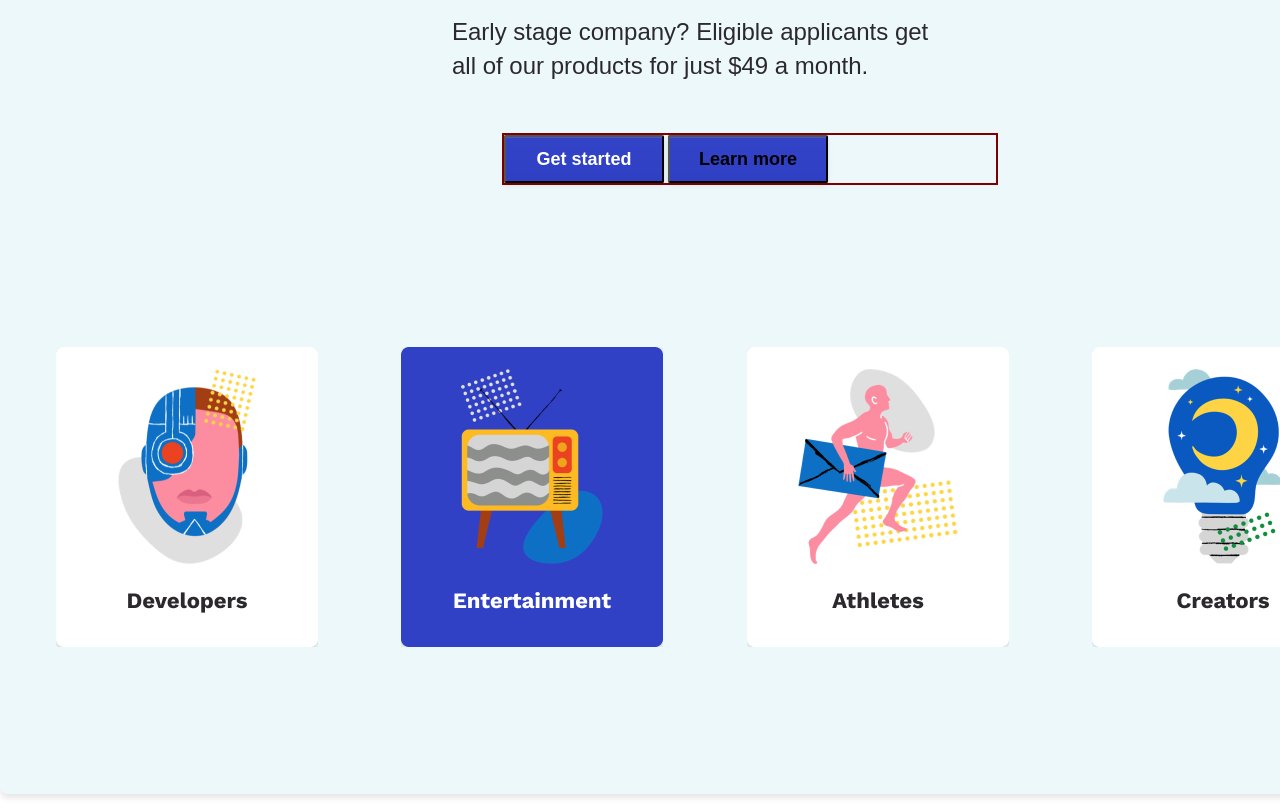
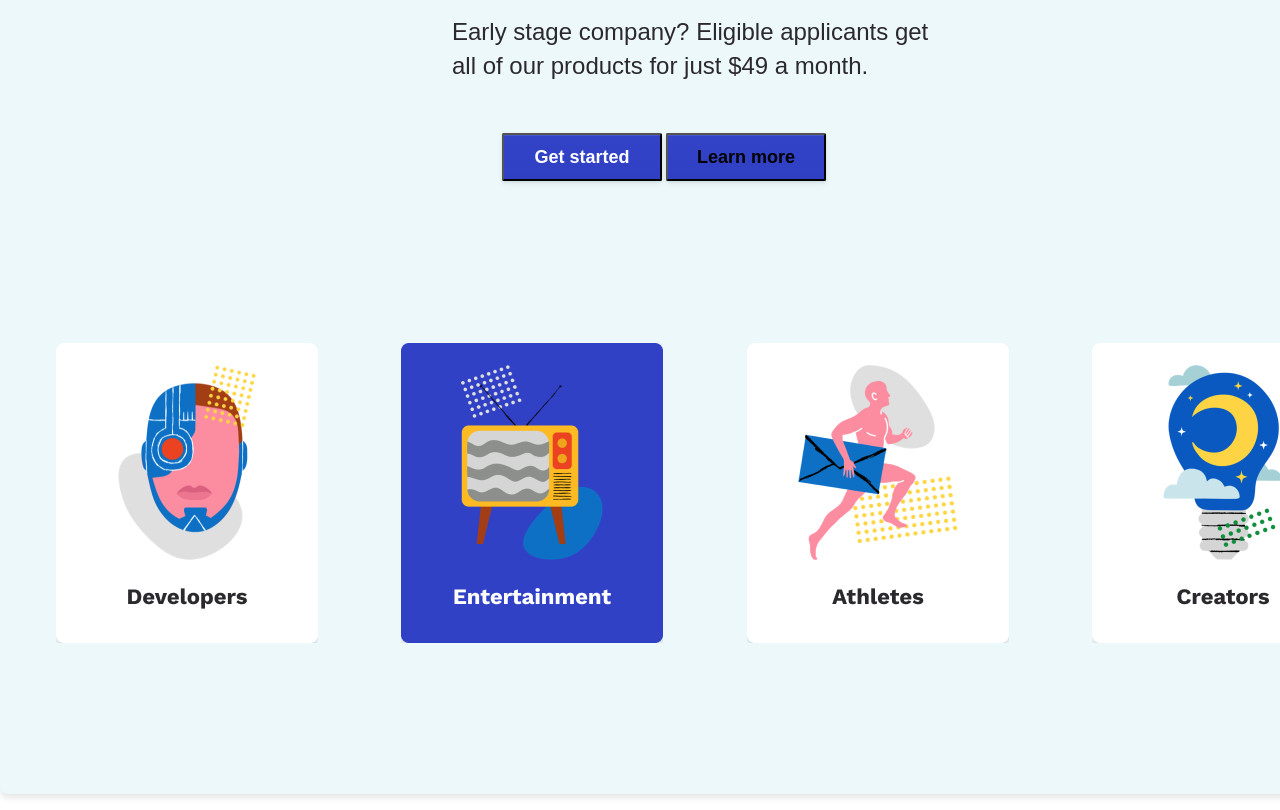
Before and after one commit to Dr-Wnd/Project5, a plain HTML site: page index.html in a window 1280 px wide. Shown: the part 3161-3971 px from the top of the page. Drawn offline with Linux system fonts and the light colour scheme.

Commit message:
Border has been deleted

```diff
--- a/css/styles.css
+++ b/css/styles.css
@@ -626,7 +626,7 @@ article[data-block-id="block5"] {
     align-items: flex-start;
     flex-direction: row;
     margin: 50px 400px 5px 500px;
-    border: 2px maroon solid;
+
   }
   .article-6-img {
     display: flex;
```
Also changed, not shown: img/main/clown.svg (added).
